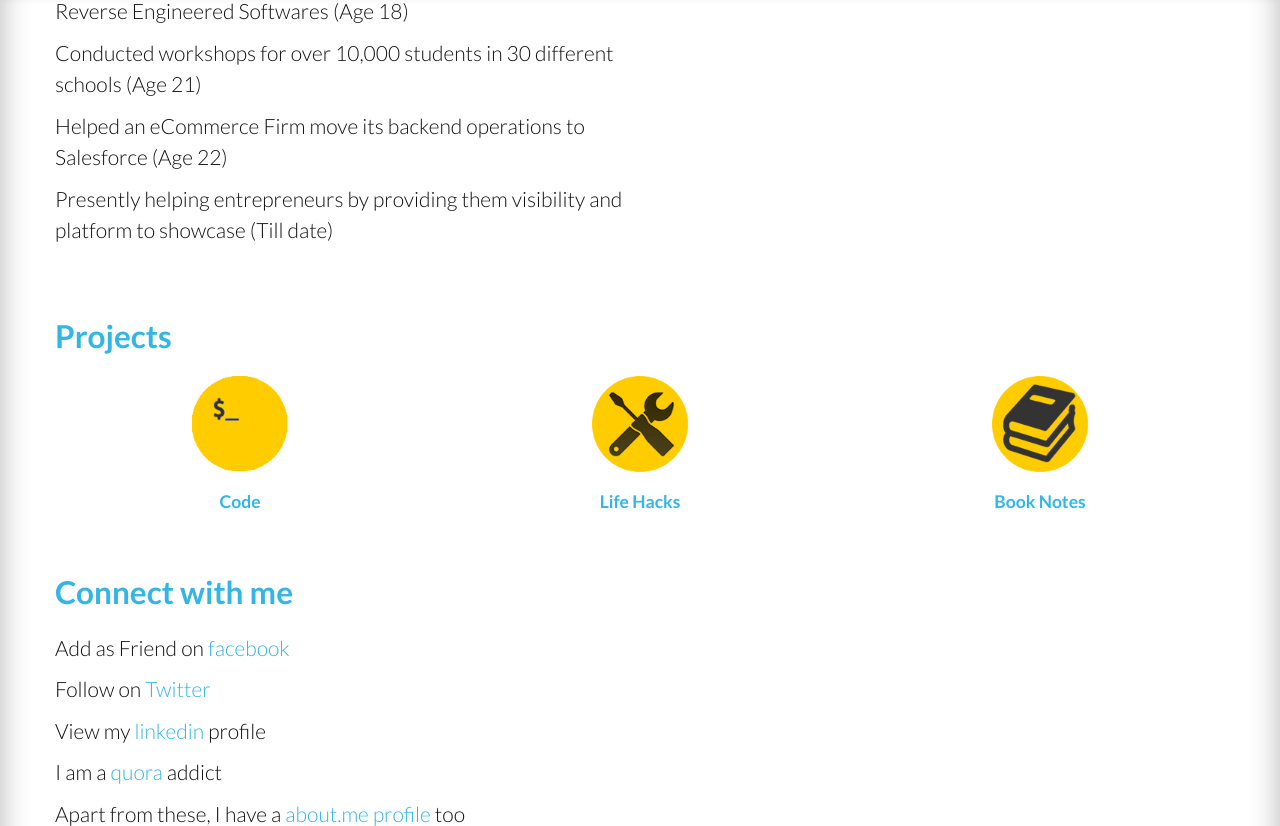
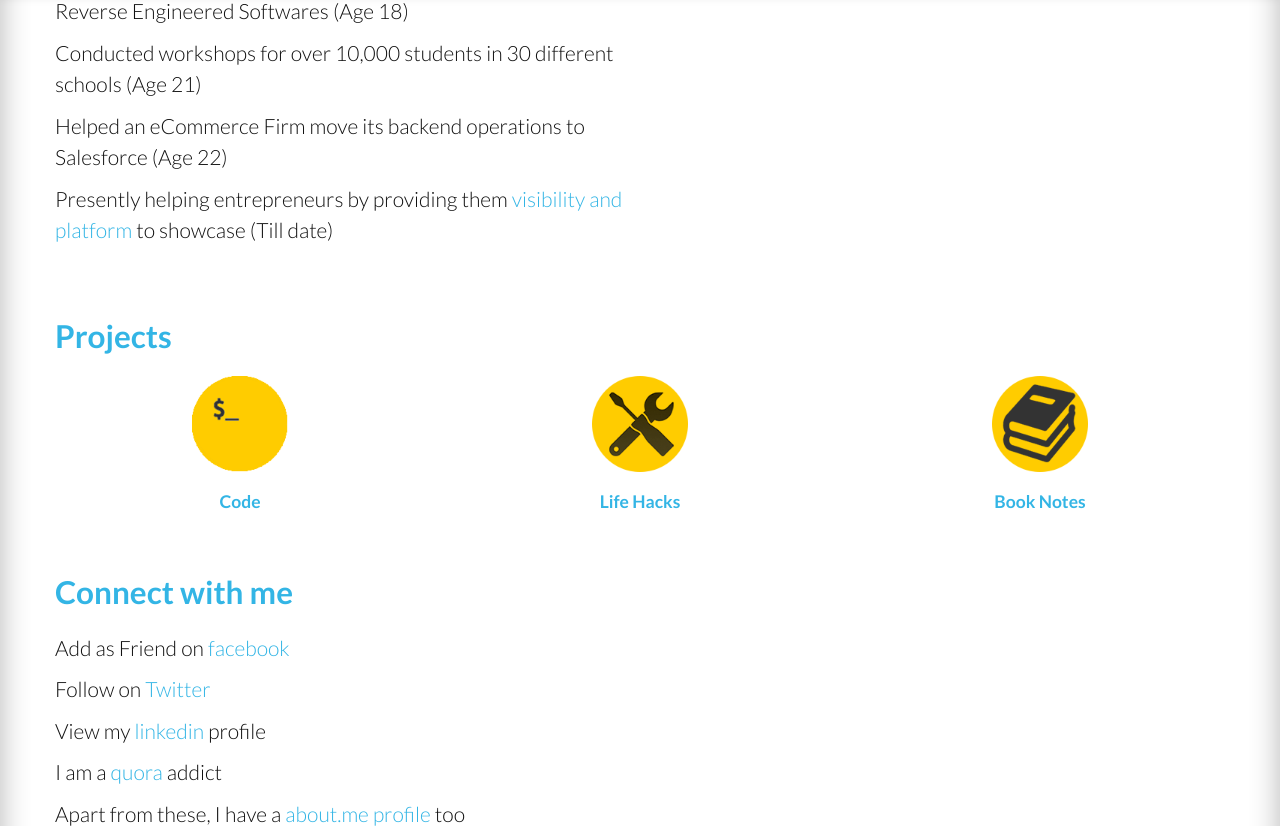
Before and after one commit to adityabhushan/adityabhushan.github.io, a Jekyll site: the page built from index.html, in a window 1280 px wide and 900 px high, scrolled down 743 px, cut to the strip 74-900 px from the top of the window. Built offline with Jekyll 4.4.1, drawn with Linux system fonts in a browser that asks for light colours; some web fonts are replaced; Markdown is read by kramdown in place of the engine named in the settings; the list of posts is cut into pages by our own code; comment, search, counter and statistics services are not loaded; some of the changed lines change nothing that is shown.

Commit message:
Linked to YS

```diff
--- a/index.html
+++ b/index.html
@@ -46,7 +46,7 @@ layout: default
 	<p>Reverse Engineered Softwares (Age 18)</p>
 	<p>Conducted workshops for over 10,000 students in 30 different schools (Age 21)</p>
 	<p>Helped an eCommerce Firm move its backend operations to Salesforce (Age 22)</p>
-	<p>Presently helping entrepreneurs by providing them visibility and platform to showcase (Till date)</p>
+	<p>Presently helping entrepreneurs by providing them <a href="http://yourstory.in/">visibility and platform</a> to showcase (Till date)</p>
 
 	</div>
 </div>
```
